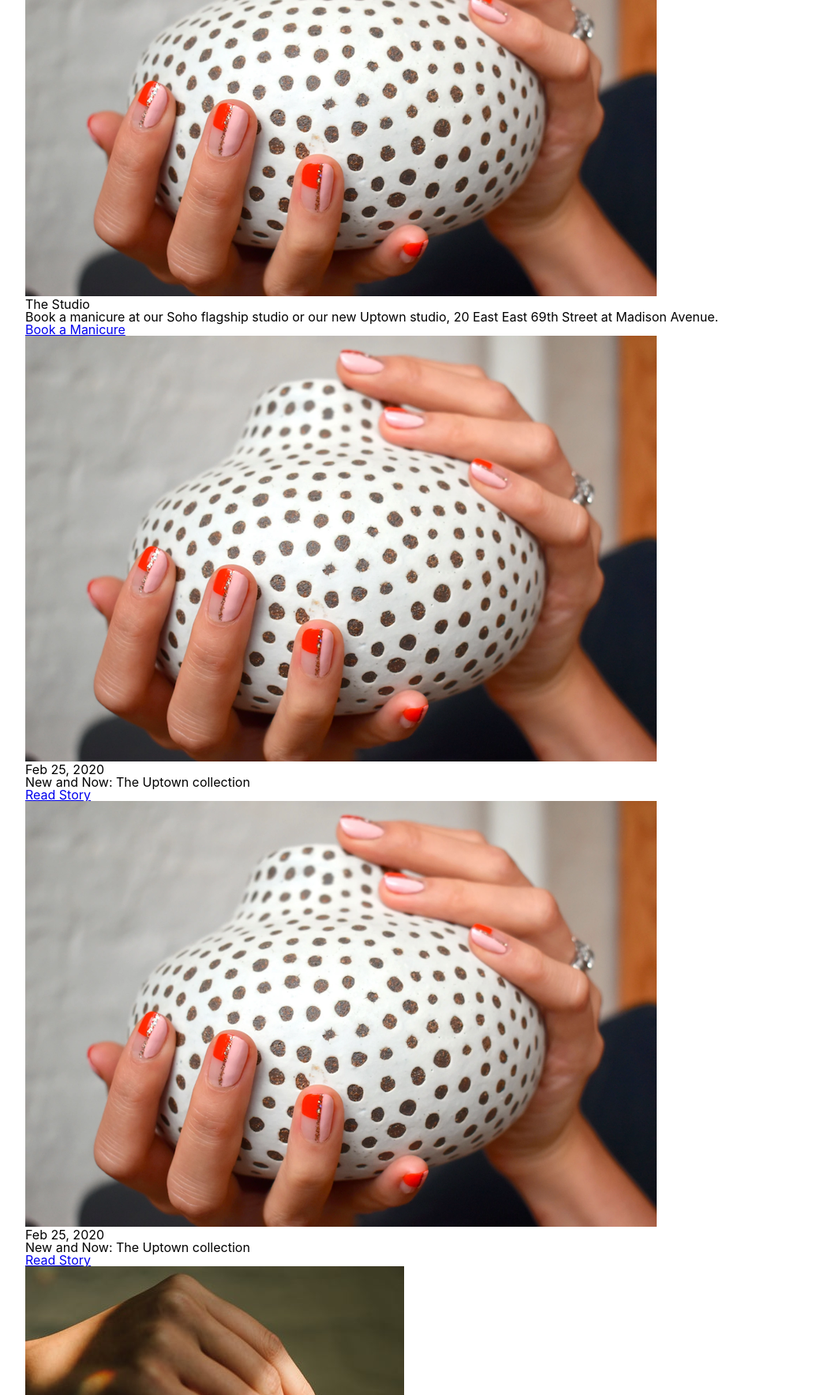
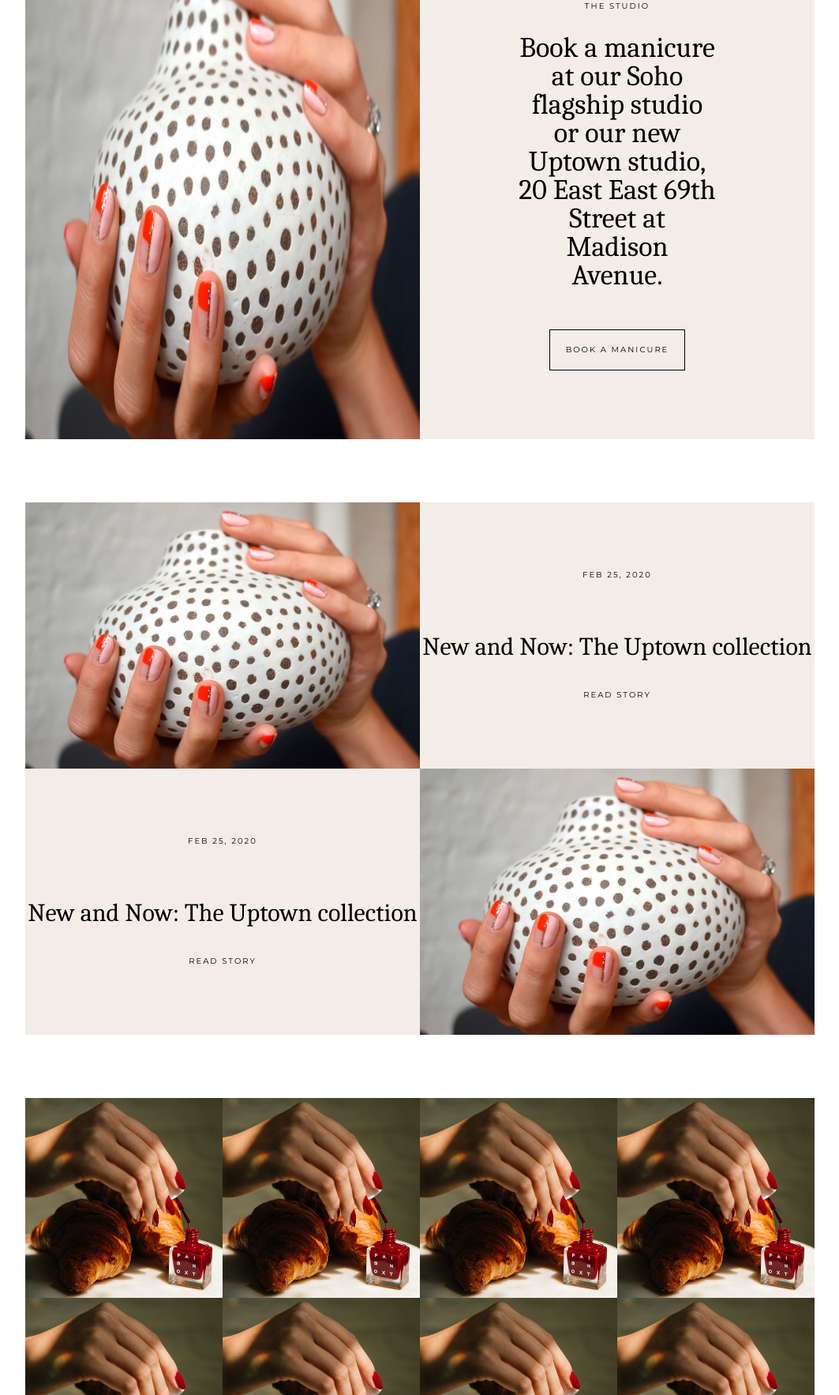
Before and after one commit to kimsk920825/web_publishing_portfolio_3, a website: page index.html in a window 1280 px wide. Shown: the part 1034-2800 px from the top of the page at 79% size, without its empty margins (108-1171 px from the left). Drawn offline with Linux system fonts and the light colour scheme.

Commit message:
feat: finish web portfolio 2

```diff
--- a/index.html
+++ b/index.html
@@ -23,19 +23,23 @@
     </nav>
   </header>
   <div class="hero">
+    <div class="wrapper">
       <h4>The Uptown collection</h4>
       <h3>Meet our newest nails, designed in collaboration with our friends on the Upper East Side.</h3>
       <a href="#">Read More</a>
     </div>
+  </div>
   <section class="under-hero">
     <img src="nails.png" />
-    <div>
+    <div class="under-hero__content">
+      <div class="wrapper">
         <h4>The Studio</h4>
         <h3>
           Book a manicure at our Soho flagship studio or our new Uptown studio, 20 East
           East 69th Street at Madison Avenue.
         </h3>
         <a href="#">Book a Manicure</a>
+      </div>
     </div>
   </section>
   <section class="blog">
@@ -60,8 +64,38 @@
     <div class="gallery__poster">
       <img src="gallery.jpg" />
     </div>
+    <div class="gallery__poster">
+      <img src="gallery.jpg" />
+    </div>
+    <div class="gallery__poster">
+      <img src="gallery.jpg" />
+    </div>
+    <div class="gallery__poster">
+      <img src="gallery.jpg" />
+    </div>
+    <div class="gallery__poster">
+      <img src="gallery.jpg" />
+    </div>
+    <div class="gallery__poster">
+      <img src="gallery.jpg" />
+    </div>
+    <div class="gallery__poster">
+      <img src="gallery.jpg" />
+    </div>
+    <div class="gallery__poster">
+      <img src="gallery.jpg" />
+    </div>
   </section>
   <footer class="footer">
+    <div class="footer__column">
+      <span class="column__title">Support</span>
+      <ul>
+        <li>F.A.Q.</li>
+        <li>PRIVACY POLICY</li>
+        <li>TERMS AND CONDITION</li>
+        <li>ACCESSIBILITY</li>
+      </ul>
+    </div>
     <div class="footer__column">
       <span class="column__title">Follow Us</span>
       <ul>
--- a/src/scss/_titles.scss
+++ b/src/scss/_titles.scss
@@ -1,4 +1,6 @@
 %miniTitle {
   font-family: "Montserrat";
   letter-spacing: 2px;
+  text-transform: uppercase;
+  font-size: 10px;
 }
--- a/src/scss/_variables.scss
+++ b/src/scss/_variables.scss
@@ -0,0 +1,2 @@
+$bg: #f3ede8;
+$sideSpace: 140px;
--- a/src/scss/styles.scss
+++ b/src/scss/styles.scss
@@ -1,16 +1,25 @@
 @import url("https://fonts.googleapis.com/css2?family=Montserrat:wght@100;400;500&display=swap");
+@import url("https://fonts.googleapis.com/css2?family=Caladea&family=Montserrat:wght@100;200;300&display=swap");
 @import "_variables";
 @import "_titles";
+
 * {
   box-sizing: border-box;
 }
+a {
+  color: inherit;
+  text-decoration: none;
+  @extend %miniTitle;
+}
 body {
-  font-family: -apple-system, BlinkMacSystemFont, "Segoe UI", Roboto, Oxygen,
-    Ubuntu, Cantarell, "Open Sans", "Helvetica Neue", sans-serif;
-  padding: 0px 140px;
+  font-family: "Caladea";
   padding-top: 70px;
 }
+body > *:not(.footer) {
+  padding: 0px 140px;
+}
 header {
+  z-index: 1;
   position: fixed;
   width: 100%;
   top: 0;
@@ -41,16 +50,168 @@ header {
 .hero {
   width: 100%;
   height: 100vh;
-  background-image: linear-gradient(rgba(0, 0, 0, 0.3), rgba(0, 0, 0, 0.3)),
-    url(https://images.unsplash.com/photo-1529061498291-c978a148ee6e?ixlib=rb-1.2.1&ixid=MnwxMjA3fDB8MHxwaG90by1wYWdlfHx8fGVufDB8fHx8&auto=format&fit=crop&w=2070&q=80);
   background-size: cover;
   display: flex;
   flex-direction: column;
   justify-content: center;
   align-items: center;
   color: white;
-  h4 {
-    @extend %miniTitle;
-    margin-bottom: 30px;
+  margin-bottom: 80px;
+  .wrapper {
+    width: 100%;
+    height: 100vh;
+    background-size: cover;
+    display: flex;
+    flex-direction: column;
+    justify-content: center;
+    align-items: center;
+    background-image: linear-gradient(rgba(0, 0, 0, 0.3), rgba(0, 0, 0, 0.3)),
+      url(https://images.unsplash.com/photo-1529061498291-c978a148ee6e?ixlib=rb-1.2.1&ixid=MnwxMjA3fDB8MHxwaG90by1wYWdlfHx8fGVufDB8fHx8&auto=format&fit=crop&w=2070&q=80);
+    h4 {
+      @extend %miniTitle;
+      margin-bottom: 50px;
+    }
+    h3 {
+      font-size: 48px;
+      width: 35%;
+      text-align: center;
+      margin-bottom: 20px;
+    }
+    a {
+      width: 10%;
+      background-color: white;
+      padding: 20px 0px;
+      text-align: center;
+      text-decoration: none;
+      color: black;
+      @extend %miniTitle;
+      font-size: 10px;
+      transition: color 0.3s linear, background 0.3s linear;
+      &:hover {
+        background-color: black;
+        color: white;
+      }
+    }
   }
 }
+.under-hero {
+  height: 80vh;
+  display: flex;
+  width: 100%;
+  margin-bottom: 80px;
+  img,
+  div {
+    width: 50%;
+  }
+  .under-hero__content {
+    height: 100%;
+    display: flex;
+    flex-direction: column;
+    justify-content: center;
+    align-items: center;
+    background-color: $bg;
+    .wrapper {
+      display: flex;
+      flex-direction: column;
+      align-items: center;
+      justify-content: center;
+      h4 {
+        @extend %miniTitle;
+        margin-bottom: 30px;
+      }
+      h3 {
+        font-size: 36px;
+        text-align: center;
+        margin-bottom: 50px;
+      }
+      a {
+        border: 1px solid black;
+        padding: 20px;
+      }
+    }
+  }
+}
+
+.blog {
+  width: 100%;
+  margin-bottom: 80px;
+  .blog__post {
+    background-color: $bg;
+    display: grid;
+    grid-template-columns: repeat(2, 1fr);
+    grid-template-rows: 100%;
+    &:nth-child(even) {
+      img {
+        order: 1;
+      }
+    }
+  }
+  article {
+    width: 100%;
+    img {
+      width: 100%;
+      height: 100%;
+    }
+    .post__content {
+      display: flex;
+      flex-direction: column;
+      justify-content: center;
+      align-items: center;
+    }
+    .post__date {
+      @extend %miniTitle;
+      margin-bottom: 70px;
+    }
+    h4 {
+      font-size: 32px;
+      text-align: center;
+      margin-bottom: 40px;
+    }
+  }
+}
+
+.gallery {
+  display: grid;
+  grid-template-columns: repeat(4, 1fr);
+  width: 100%;
+  .gallery__poster {
+    cursor: pointer;
+    width: 100%;
+    img {
+      width: 100%;
+      height: 100%;
+      transition: opacity 0.3s linear;
+      &:hover {
+        opacity: 0.5;
+      }
+    }
+  }
+}
+.footer {
+  margin-top: 100px;
+  background: $bg;
+  display: grid;
+  grid-template-columns: repeat(3, 1fr);
+  justify-content: space-between;
+  padding: 65px 0px;
+  .footer__column {
+    display: flex;
+    flex-direction: column;
+    align-items: center;
+    @extend %miniTitle;
+    .column__title {
+      margin-bottom: 50px;
+      opacity: 0.5;
+    }
+    ul {
+      text-align: center;
+      li {
+        margin-bottom: 15px;
+      }
+    }
+    &:nth-child(2) {
+      border-right: 1px solid black;
+      border-left: 1px solid black;
+    }
+  }
+}
```
Also changed, not shown: dist/css/styles.css. Lines whose indentation alone changed are shown as unchanged.
